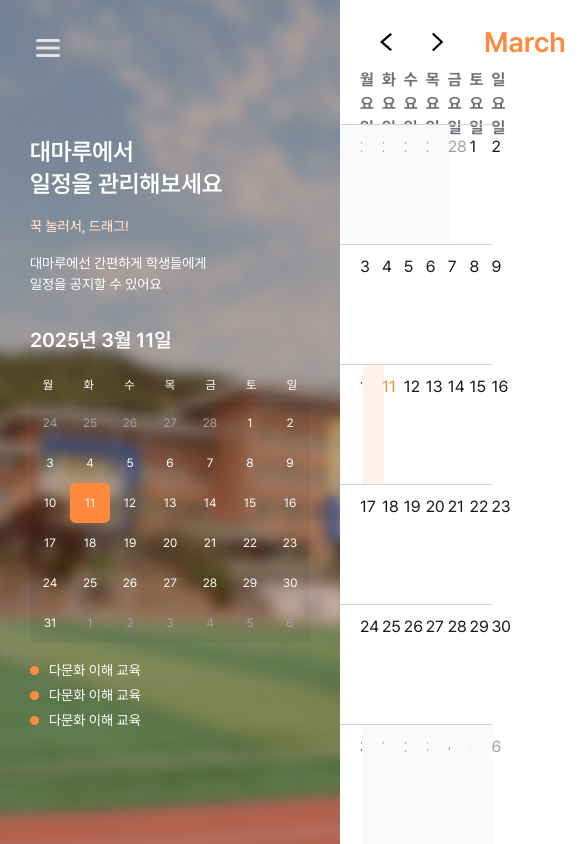
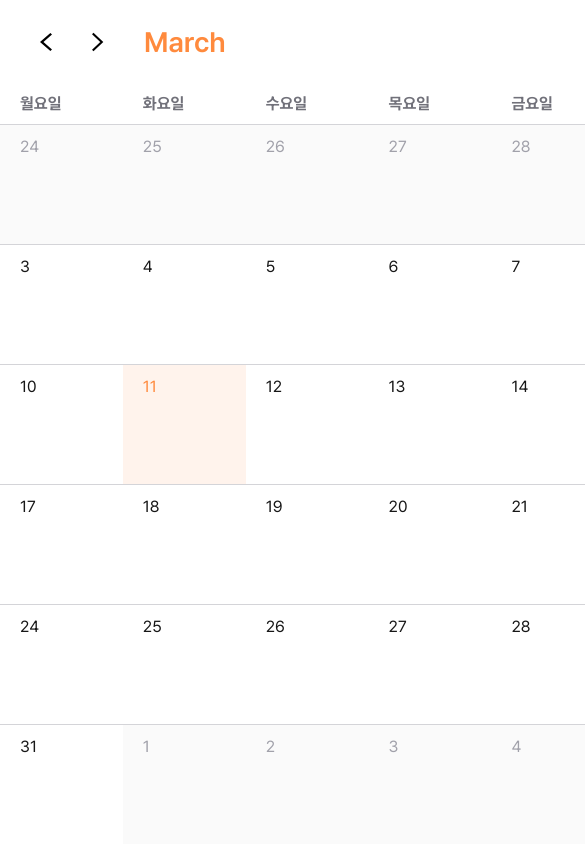
Before and after one commit to daemaru/daemaru-admin-frontend, a Next.js app: page / in a window 390 px wide. Shown: the top 844 px of the page, 585 px wide, since content can reach past the window. Built offline with nearby package versions, Linux system fonts and the light colour scheme.

Commit message:
feat :: event modal 띄우기

```diff
--- a/src/app/page.tsx
+++ b/src/app/page.tsx
@@ -5,6 +5,7 @@ import Image from "next/image";
 import GoNext from "../assets/imgs/nextMonth.svg";
 import GoLast from "../assets/imgs/lastMonth.svg";
 import { changeDate } from "@/utils/getCalender";
+import EventModal from "@/components/main/eventModal";
 import { useState, useEffect } from "react";
 import React from "react";
 
@@ -13,6 +14,8 @@ export default function Home() {
   const [year, setYear] = useState<number>(today.getFullYear());
   const [month, setMonth] = useState<number>(today.getMonth() + 1);
   const [currentDate, setCurrentDate] = useState<number>(today.getDate());
+  const [selectedDate, setSelectedDate] = useState<number | null>(null);
+  const [modalPosition, setModalPosition] = useState<{ top: number; left: number }>({ top: 0, left: 0 });
 
   const monthsInEnglish = [
     "January", "February", "March", "April", "May", "June",
@@ -25,23 +28,27 @@ export default function Home() {
   useEffect(() => {
     const today = new Date();
     setCurrentDate(today.getDate());
+    setSelectedDate(null);
   }, [month, year]);
 
-  const getDate = (date: number, weekIndex: number, dateIndex: number) => {
-
+  const getDate = (date: number, weekIndex: number) => {
     const isPrevMonth = weekIndex === 0 && date > 7;
     const isNextMonth = weekIndex > 3 && date <= 7;
 
+    const isCurrentMonth = !(isPrevMonth || isNextMonth);
     const isToday =
       date === currentDate &&
       month === today.getMonth() + 1 &&
       year === today.getFullYear();
 
-    return `
-      pt-[10px] pl-[20px] cursor-pointer border-t border-primary-gray-300
-      ${isPrevMonth || isNextMonth ? "text-primary-gray-400 bg-primary-gray-50" : ""}
-      ${isToday ? "text-primary-orange-normal bg-primary-orange-light" : ""}
-    `;
+    return {
+      className: `
+        relative w-[100%] h-[100%] pt-[10px] pl-[20px] cursor-pointer border-t border-primary-gray-300
+        ${isPrevMonth || isNextMonth ? "text-primary-gray-400 bg-primary-gray-50 cursor-not-allowed" : ""}
+        ${isToday ? "text-primary-orange-normal bg-primary-orange-light" : ""}
+      `,
+      isCurrentMonth,
+    };
   };
 
   const handleNextMonth = () => {
@@ -62,9 +69,25 @@ export default function Home() {
     }
   };
 
+  const handleDateClick = (date: number, weekIndex: number, event: React.MouseEvent<HTMLDivElement>) => {
+    const isPrevMonth = weekIndex === 0 && date > 7;
+    const isNextMonth = weekIndex > 3 && date <= 7;
+
+    if (date > 0 && !isPrevMonth && !isNextMonth) {
+      setSelectedDate(date === selectedDate ? null : date);
+      if (event.target) {
+        const rect = (event.target as HTMLDivElement).getBoundingClientRect();
+        setModalPosition({
+          top: rect.top + rect.height - 175,
+          left: rect.left + 150,
+        });
+      }
+    }
+  };
+
   return (
     <div className="flex h-[100vh]">
-      <Sidebar />
+      <Sidebar className="lg:block hidden" />
       <div className="flex flex-col w-full">
         <div className="flex gap-[40px] h-[20%] items-center">
           <Image
@@ -84,7 +107,7 @@ export default function Home() {
           </p>
         </div>
         <div className="w-full flex">
-          <div className="w-[76%] grid grid-cols-7 grid-rows-[40px_auto]">
+          <div className="w-[76%] grid grid-cols-7 grid-rows-[40px_auto] min-w-[860px]">
             {daysOfWeek.map((day, index) => (
               <div key={index} className="ml-[20px] font-bold text-primary-gray-500 flex items-center">
                 {day}
@@ -92,17 +115,41 @@ export default function Home() {
             ))}
             {weeks.map((week, weekIndex) => (
               <React.Fragment key={weekIndex}>
-                {week.map((date, dateIndex) => (
-                  <div key={dateIndex} className={getDate(date, weekIndex, dateIndex)}>
-                    {date > 0 ? date : ""}
-                  </div>
-                ))}
+                {week.map((date, dateIndex) => {
+                  const { className, isCurrentMonth } = getDate(date, weekIndex);
+                  return (
+                    <div key={dateIndex} className="flex flex-col">
+                      <div
+                        key={dateIndex}
+                        className={className}
+                        onClick={(event) => handleDateClick(date, weekIndex, event)}
+                      >
+                        {date > 0 ? date : ""}
+                      </div>
+                      {selectedDate === date && isCurrentMonth && (
+                        <div className="absolute mt-[40px] w-[123px] flex-1 overflow-y-auto">
+                          <div className="flex items-center mt-[2px] w-[100%] h-[20px] bg-primary-orange-normal rounded-[100px]">
+                            <p className="text-[12px] ml-[20px] text-primary-gray-white">New Event</p>
+                          </div>
+                        </div>
+                      )}
+                    </div>
+                  );
+                })}
               </React.Fragment>
             ))}
           </div>
           <div className="w-[24%] h-[90vh]"></div>
         </div>
       </div>
+      {selectedDate && (
+        <div
+          style={{ position: "absolute", top:  `${modalPosition.top}px`, left: `${modalPosition.left}px` }}
+          className="z-50"
+        >
+          <EventModal />
+        </div>
+      )}
     </div>
   );
 }
--- a/src/components/main/eventModal.tsx
+++ b/src/components/main/eventModal.tsx
@@ -1,6 +1,6 @@
 const EventModal = () => {
     return (
-        <div className="relative flex flex-col h-[100%] border border-primary-orange-normal rounded-[14px] shadow-[0px_4px_10px_4px_rgba(48,48,48,0.12)] bg-white">
+        <div className="relative flex flex-col h-[200px] border border-primary-orange-normal rounded-[14px] shadow-[0px_4px_10px_4px_rgba(48,48,48,0.12)] bg-white">
             <div className="absolute left-[-10px] top-[50%] transform translate-y-[-50%] w-0 h-0 border-t-[10px] border-t-transparent border-r-[10px] border-r-primary-orange-normal border-b-[10px] border-b-transparent box-shadow-[-4px_0px_10px_0pxrgba(0,0,0,0.1)]" />
             <div className="absolute left-[-8.5px] top-[50%] transform translate-y-[-50%] w-0 h-0 border-t-[10px] border-t-transparent border-r-[10px] border-r-white border-b-[10px] border-b-transparent z-20" />
             <div className="flex flex-col w-[100%] p-[15px] border-b border-primary-orange-normal">
--- a/src/components/sidebar/sidebar.tsx
+++ b/src/components/sidebar/sidebar.tsx
@@ -8,7 +8,11 @@ import { useState } from "react";
 import Modal from "./modal";
 import Calender from "./calender/calender";
 
-const Sidebar = () => {
+interface SidebarProps {
+    className?: string;
+}
+
+const Sidebar: React.FC<SidebarProps> = ({ className }) => {
     const [openModal, setOpenModal] = useState<boolean>(false);
 
     const toggleModal = () => {
@@ -17,7 +21,7 @@ const Sidebar = () => {
 
     return (
         <div
-            className="relative flex flex-col w-fit h-screen bg-cover bg-center p-[30px] text-white"
+            className={`relative flex flex-col w-fit h-screen bg-cover bg-center p-[30px] text-white ${className}`}
             style={{
                 backgroundImage: `url(${Background.src})`,
             }}
```
